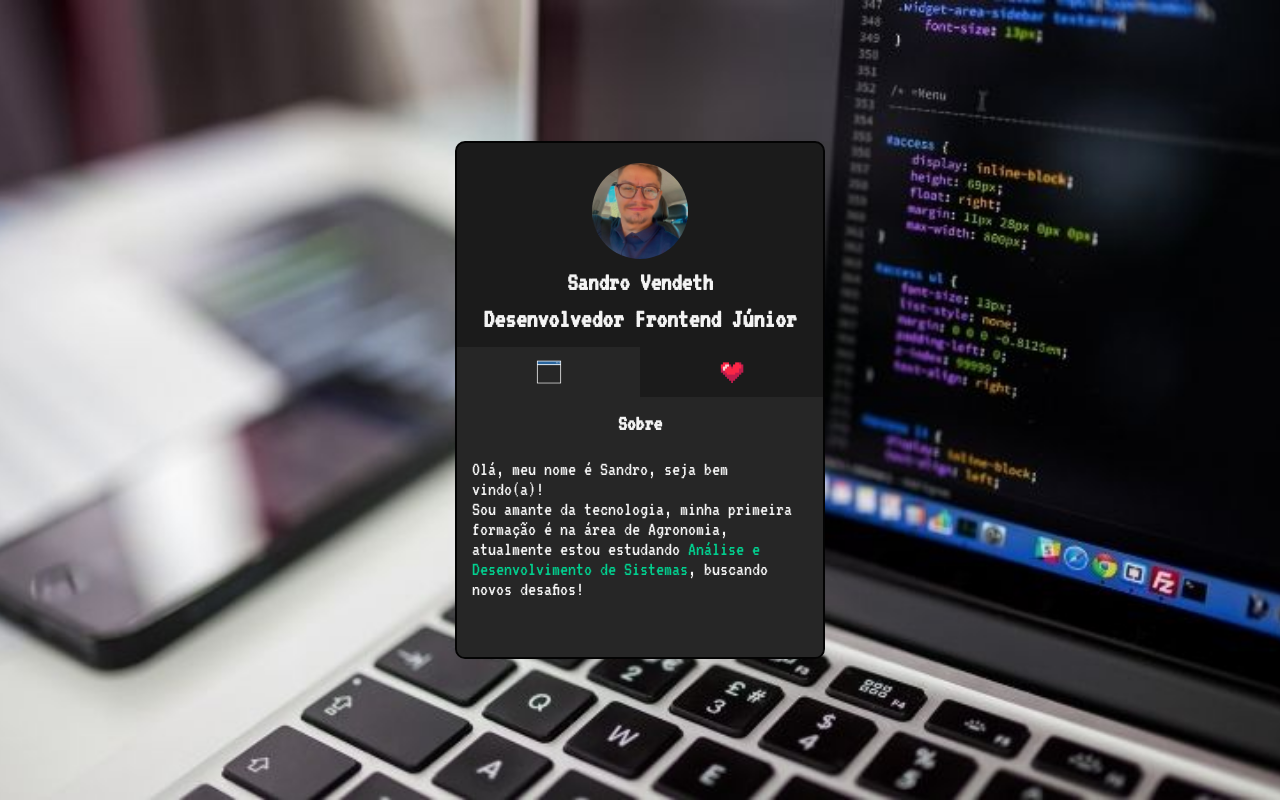
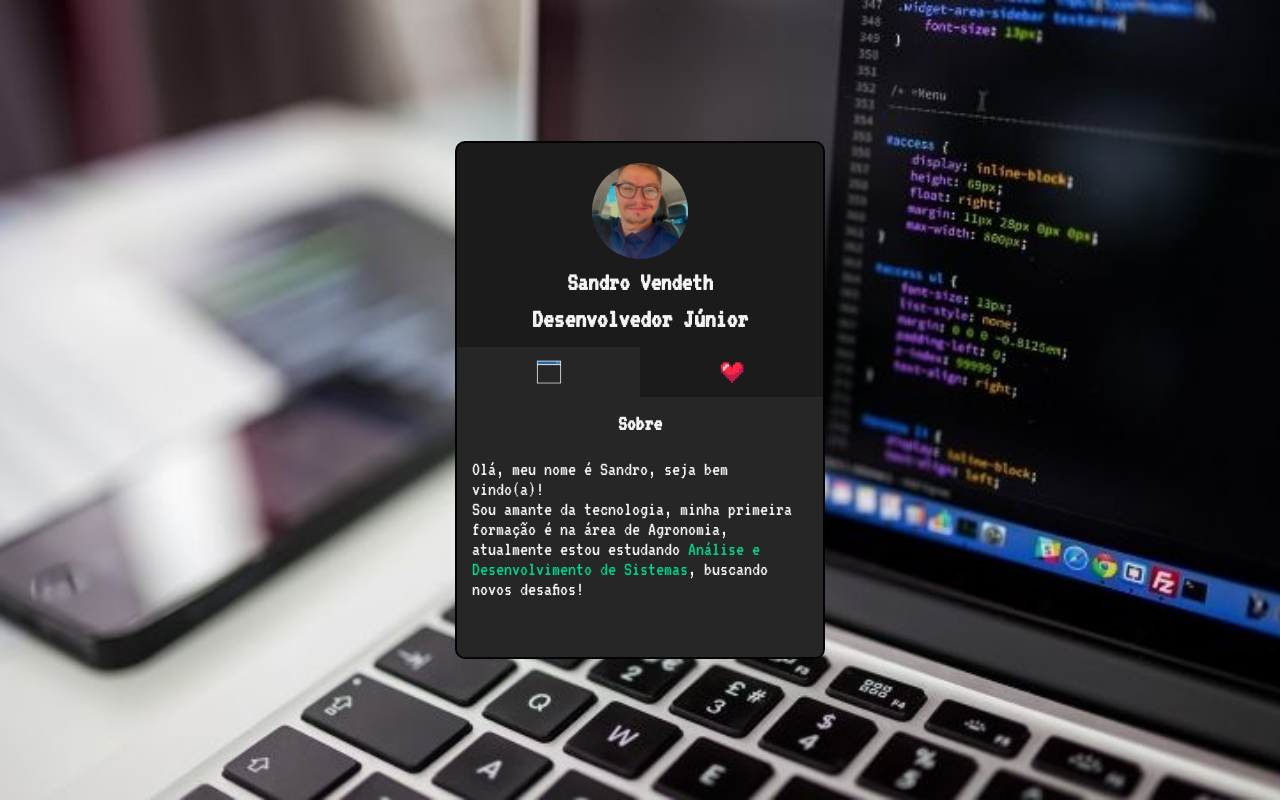
Before and after one commit to sandrovendeth/mini-portfolio, a plain HTML site: page index.html in a window 1280 px wide. Drawn offline with Linux system fonts and the light colour scheme.

Commit message:
Update index.html

```diff
--- a/index.html
+++ b/index.html
@@ -23,7 +23,7 @@
         <div class="minhas-informacoes">
             <img src="./src/imagens/foto-linke.jfif" alt="foto de perfil">
             <h1 class="nome">Sandro Vendeth</h1>
-            <h2 class="cargo">Desenvolvedor Frontend Júnior</h2>
+            <h2 class="cargo">Desenvolvedor Júnior</h2>
         </div>
 
 
```
